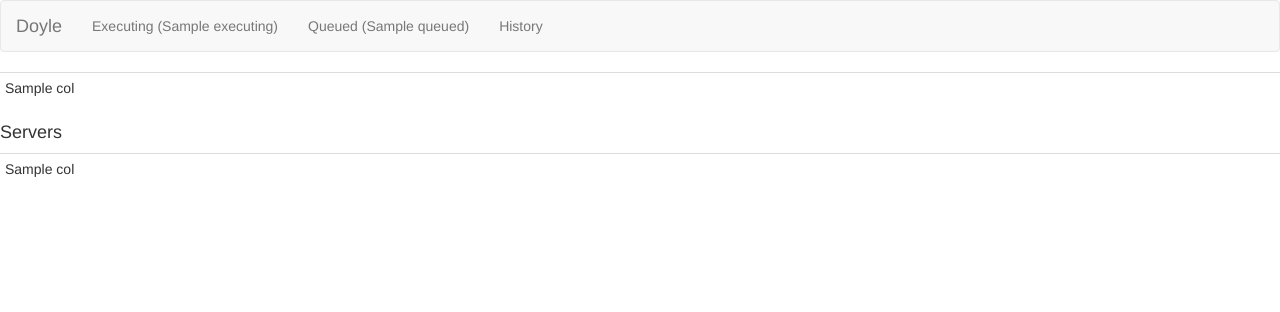
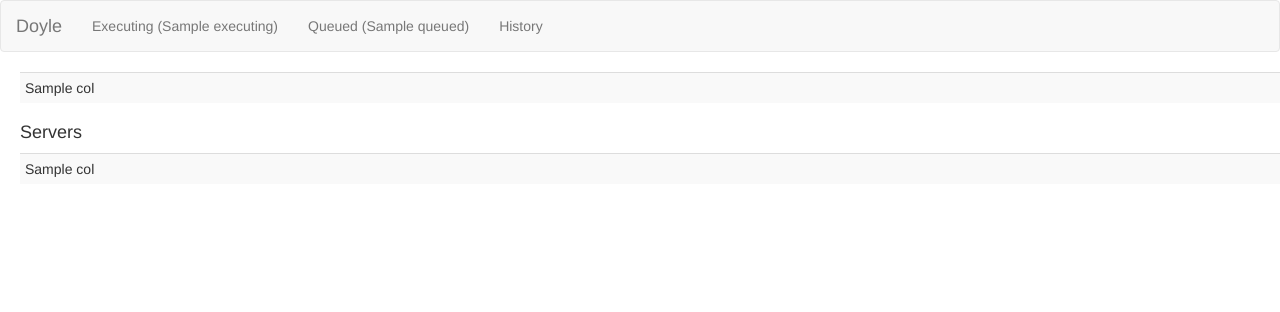
Before and after one commit to WimVodderie/DoyleStatus, a Flask app: template app/templates/executing.html in a window 1280 px wide. Shown: the top 312 px of the page. Run offline with Flask 2, Linux system fonts and the light colour scheme; the template is opened without the code that fills it: most values are stand-ins (such as "Sample title", 1, 10 or a date in 2020); parts of the project's set-up code (start-up, migrations or seed data) failed here and were passed over; some libraries are stand-ins or nearby versions.

Commit message:
New table style.

```diff
--- a/app/doyleinfo.py
+++ b/app/doyleinfo.py
@@ -121,7 +121,7 @@ class DoyleInfo(threading.Thread):
             for server, files, upgradePending in self.serverFolder.items:
                 # should we display info about this server
                 serverMessages = []
-                lineColor = 'color:Black'
+                style = 'default'
 
                 # there are files executing on this server
         #        if len(files)>0:
@@ -129,12 +129,12 @@ class DoyleInfo(threading.Thread):
                 # server has an upgrade pending
                 if upgradePending == True:
                     serverMessages.append('Server has an upgrade pending')
-                    lineColor = 'color:Orange'
+                    style = 'info'
 
                 # server should be busy but is not
                 if len(files) == 0 and server in self.serversForAllQueues:
                     serverMessages.append('Server should be busy but is not')
-                    lineColor = 'color:Red'
+                    style = 'warning'
 
                 # check if doyle server is active
                 doyleServerAge = '---'
@@ -146,7 +146,7 @@ class DoyleInfo(threading.Thread):
                         if age > datetime.timedelta(minutes=5):
                             doyleServerAge = self.ageToString(age)
                             serverMessages.append('DoyleServer Not Running')
-                            lineColor = 'color:Red'
+                            style = 'warning'
 
                 # check ping result
         #        if server not in serverBlackList:
@@ -158,10 +158,10 @@ class DoyleInfo(threading.Thread):
         #                    msg='Ping Not Responding'
         #            if len(msg)>0:
         #                serverMessages.append(msg)
-        #                lineColor='color:Red'
+        #                style='warning'
 
                 if len(serverMessages) > 0:
-                    self.serverReport.append((doyleServerAge, server, serverMessages, lineColor))
+                    self.serverReport.append((style,doyleServerAge, server, serverMessages))
 
             # check if we should switch on the blue light
 #            blueLightOn=0
@@ -199,7 +199,7 @@ class DoyleInfo(threading.Thread):
                 for server, files, dummy in self.serverFolder.items:
                     for doyleFile in files:
                         age = datetime.datetime.now() - doyleFile.firstExecutionTime
-                        style = 'color:Black' if age.total_seconds() < doyleFile.expectedExecutionTime[1] else 'color:Orange' if age.total_seconds() < doyleFile.expectedExecutionTime[2] else 'color:Red'
+                        style = 'default' if age.total_seconds() < doyleFile.expectedExecutionTime[1] else 'info' if age.total_seconds() < doyleFile.expectedExecutionTime[2] else 'warning'
                         row = [style,
                             '%s (%s)' % (self.ageToString(age), self.ageToString(datetime.timedelta(seconds=doyleFile.expectedExecutionTime[0]))),
                             server,
@@ -211,8 +211,7 @@ class DoyleInfo(threading.Thread):
                         rowsExe.append(row)
 
                 for item in self.serverReport:
-                    style = item[3]
-                    row = [item[3], item[0], item[1], ', '.join(item[2])]
+                    row = [item[0], item[1], item[2], ', '.join(item[3])]
                     rowsServer.append(row)
             else:
                 errorMsg=self.dataException
@@ -245,7 +244,7 @@ class DoyleInfo(threading.Thread):
 
                         for doyleFile in files:
                             age = datetime.datetime.now() - doyleFile.queuedTime
-                            style = 'color:Black' if age.total_seconds() < 2 * 24 * 3600 else 'color:Red'
+                            style = 'default' if age.total_seconds() < 2 * 24 * 3600 else 'warning'
                             row = [style,self.ageToString(age),
                                    (queue, serverString),
                                    '#{0}'.format(doyleFile.tfsbuildid) if doyleFile.tfsbuildid != 0 else '#----',
--- a/app/templates/executing.html
+++ b/app/templates/executing.html
@@ -7,10 +7,11 @@
 </h4>
 <span>Exception: {{ status.errorMsg }}</span>
 {% else %}
-<table class="table table-condensed">
+<div style="margin-left:20px;">
+    <table class="table table-striped table-condensed">
         <tbody>
             {% for row in status.exes %}
-        <tr style="{{ row[0] }}">
+            <tr class="{{ row[0] }}">
                 {% for col in row[1:] %}
                 {% if 'tuple' in col.__class__.__name__ %}
                 <td>
@@ -26,14 +27,16 @@
             {% endfor %}
         </tbody>
     </table>
+</div>
+<div style="margin-left:20px;">
     <h4>
         <span>Servers</span>
     </h4>
     {% if status.servers %}
-<table class="table table-condensed">
+    <table class="table table-striped table-condensed">
         <tbody>
             {% for row in status.servers %}
-        <tr style="{{ row[0] }}">
+            <tr class="{{ row[0] }}">
                 {% for col in row[1:] %}
                 <td>{{col}}</td>
                 {% endfor %}
@@ -41,6 +44,7 @@
             {% endfor %}
         </tbody>
     </table>
+</div>
 {% else %}
 <p>nothing to report</p>
 {% endif %}
--- a/app/templates/queued.html
+++ b/app/templates/queued.html
@@ -7,10 +7,11 @@
 </h4>
 <span>Exception: {{ status.errorMsg }}</span>
 {% else %}
-<table class="table table-condensed">
+<div style="margin-left:20px;">
+<table class="table table-striped table-condensed">
     <tbody>
         {% for row in status.queues %}
-        <tr style="{{ row[0] }}">
+        <tr class="{{ row[0] }}">
             {% for col in row[1:] %}
             {% if 'tuple' in col.__class__.__name__ %}
             <td>
@@ -23,5 +24,6 @@
         {% endfor %}
     </tbody>
 </table>
+</div>
 {% endif %}
 {% endblock %}
```
Lines whose indentation alone changed are shown as unchanged.
